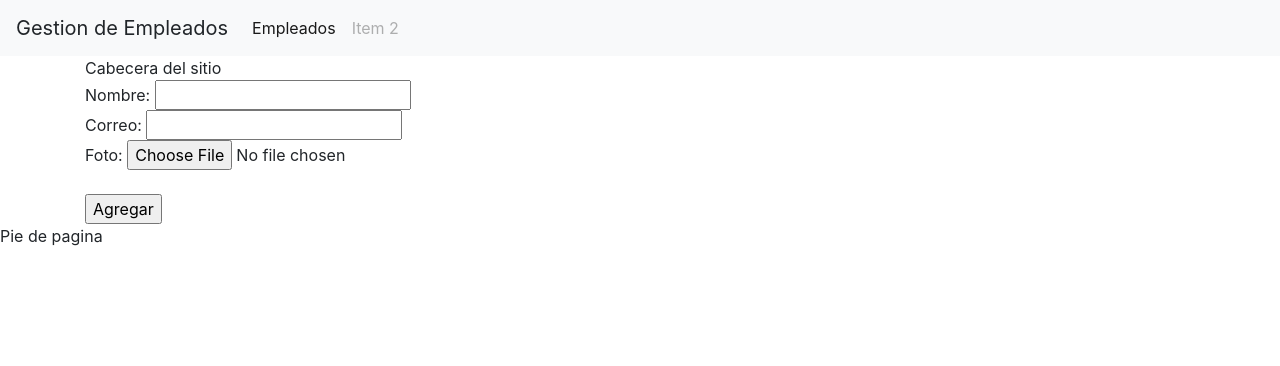
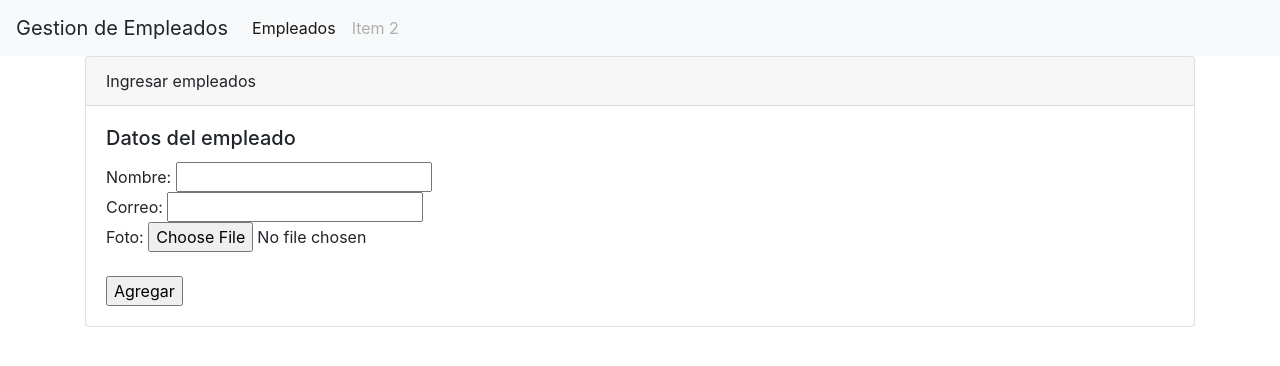
Before and after one commit to FerRodriguez96/SistemaEmpleado, a Flask app: page /create in a window 1280 px wide. Shown: the top 366 px of the page. Run offline with Flask 2, Linux system fonts and the light colour scheme; some libraries are stand-ins or nearby versions.

Commit message:
#11 dev - Estilos formulario y botones
Se agregaron estilos al formulario crear empleado y a los botones del index

```diff
--- a/templates/empleados/create.html
+++ b/templates/empleados/create.html
@@ -1,6 +1,13 @@
 {% include 'header.html' %}
 <form method="post" action="/store" enctype="multipart/form-data">
 
+    <div class="card">
+        <div class="card-header">
+            Ingresar empleados
+        </div>
+        <div class="card-body">
+            <h5 class="card-title">Datos del empleado</h5>
+            <p class="card-text">
                 Nombre:
                 <input type="text" name="txtNombre" id="textNombre">
                 <br>
@@ -12,6 +19,8 @@
                 <br>
                 <br>
                 <input type="submit" value="Agregar">
-
+            </p>
+        </div>
+    </div>
 </form>
 {% include 'footer.html' %}
--- a/templates/empleados/index.html
+++ b/templates/empleados/index.html
@@ -30,9 +30,9 @@
 
                 <td>{{empleado[1]}}</td>
                 <td>{{empleado[2]}}</td>
-                <td><a href="/edit/{{empleado[0]}}">Editar</a>
+                <td><a class="btn btn-warning" href="/edit/{{empleado[0]}}">Editar</a>
                     |
-                    <a href="/destroy/{{empleado[0]}}">Eliminar</a>
+                    <a onclick="return confirm('¿Desea borrar el empleado?')"class= "btn btn-danger" href="/destroy/{{empleado[0]}}">Eliminar</a>
                     </td>
             </tr>
             {% endfor %}
--- a/templates/footer.html
+++ b/templates/footer.html
@@ -1,4 +1,3 @@
 </div>
-Pie de pagina
 </body>
 </html>
--- a/templates/header.html
+++ b/templates/header.html
@@ -26,4 +26,3 @@
     </nav>
 
     <div class = "container">
-    Cabecera del sitio
```
Lines whose indentation alone changed are shown as unchanged.
